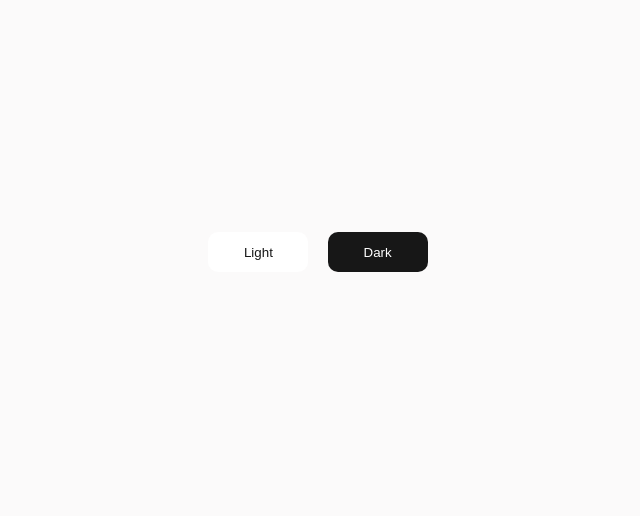
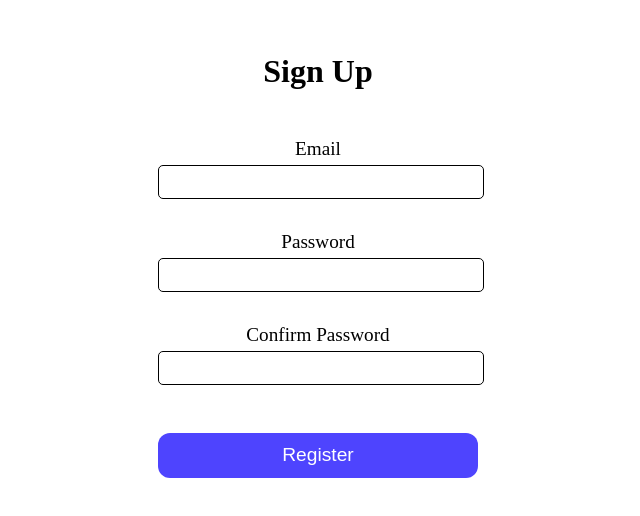
Before and after one commit to piagja/simple-react-challenges, a React (Vite) app in the folder challenges/: page / in a window 1280 px wide. Shown: the part 156-672 px from the top of the page, without its empty margins (330-970 px from the left). Built offline with nearby package versions, Linux system fonts and the light colour scheme; the HTML template or start-up script is replaced by a standard one.

Commit message:
feat: simple form validator, clear

```diff
--- a/challenges/src/App.tsx
+++ b/challenges/src/App.tsx
@@ -1,13 +1,22 @@
 import React from 'react'
 import ColorRenderer from './desafios/01-color_renderer/ColorRenderer'
 import DarkMode from './desafios/02-dark_mode/DarkMode'
+import Form from './desafios/03-form_validator/Form'
 
 const App = () => {
+  const style = {
+    height: '100vh',
+    width: '100vw',
+    display: 'flex',
+    justifyContent: 'center'
+  }
+
   return (
-    <div>
+    <main style={style}>
       {/* <ColorRenderer /> */}
-      <DarkMode />
-    </div>
+      {/* <DarkMode /> */}
+      <Form />
+    </main>
   )
 }
 
--- /dev/null
+++ b/challenges/src/desafios/03-form_validator/Form.tsx
@@ -0,0 +1,82 @@
+import React from 'react'
+import './styles.css'
+
+const Form = () => {
+  const [email, setEmail] = React.useState('')
+  const [password, setPassword] = React.useState('')
+  const [confirmPassword, setConfirmPassword] = React.useState('')
+  const [message, setMessage] = React.useState('')
+
+  const timeoutRef = React.useRef()
+
+  const findErrors = () => {
+    const errors = []
+    const emailRegexExp =
+      /[a-z0-9!#$%&'*+/=?^_`{|}~-]+(?:\.[a-z0-9!#$%&'*+/=?^_`{|}~-]+)*@(?:[a-z0-9](?:[a-z0-9-]*[a-z0-9])?\.)+[a-z0-9](?:[a-z0-9-]*[a-z0-9])?/g
+    const testEmail = emailRegexExp.test(email)
+
+    if (!email || !password || !confirmPassword)
+      errors.push('Todos os campos devem ser preenchidos')
+
+    if (!testEmail) errors.push('Email com formato inválido')
+
+    if (password.length < 8)
+      errors.push('A senha precisa ter ao menos 8 caracteres')
+
+    if (password !== confirmPassword) errors.push('As senhas não conferem')
+
+    return errors
+  }
+
+  const handleSubmit = e => {
+    e.preventDefault()
+
+    const errors = findErrors()
+    setMessage(errors.length ? errors.join('\n') : 'Usuário registrado!')
+
+    clearTimeout(timeoutRef.current)
+    timeoutRef.current = setTimeout(() => {
+      setMessage('')
+    }, 4000)
+  }
+
+  return (
+    <section>
+      <form onSubmit={handleSubmit}>
+        <h1>Sign Up</h1>
+        <div>
+          <label htmlFor='email'>Email</label>
+          <input
+            onChange={({ target }) => setEmail(target.value)}
+            onFocus={focus}
+            type='text'
+            name='email'
+          />
+        </div>
+        <div>
+          <label htmlFor='password'>Password</label>
+          <input
+            onChange={({ target }) => setPassword(target.value)}
+            type='password'
+            name='password'
+          />
+        </div>
+        <div>
+          <label htmlFor='confirmPassword'>Confirm Password</label>
+          <input
+            onChange={({ target }) => setConfirmPassword(target.value)}
+            type='password'
+            name='confirmPassword'
+          />
+        </div>
+        <span className='error-span'>{message}</span>
+
+        <div>
+          <button type='submit'>Register</button>
+        </div>
+      </form>
+    </section>
+  )
+}
+
+export default Form
--- /dev/null
+++ b/challenges/src/desafios/03-form_validator/styles.css
@@ -0,0 +1,49 @@
+section {
+  display: flex;
+  flex-direction: column;
+  justify-content: center;
+  align-items: center;
+  width: 25%;
+  text-align: center;
+}
+
+h1 {
+  margin-bottom: 3rem;
+  font-size: 2rem;
+}
+
+form {
+  width: 100%;
+}
+
+label {
+  display: block;
+  margin-bottom: 5px;
+  font-size: 1.2rem;
+}
+
+input {
+  margin-bottom: 2rem;
+  width: 100%;
+  height: 30px;
+  border: 1px solid black;
+  border-radius: 5px;
+}
+
+button {
+  height: 45px;
+  border: none;
+  background-color: rgb(78, 68, 254);
+  color: #fff;
+  font-size: 1.2rem;
+  border-radius: 12px;
+  width: 100%;
+  margin-top: 1rem;
+}
+
+.error-span {
+  color: red;
+  font-weight: bold;
+  font-size: 1.2rem;
+  white-space: pre;
+}
```
